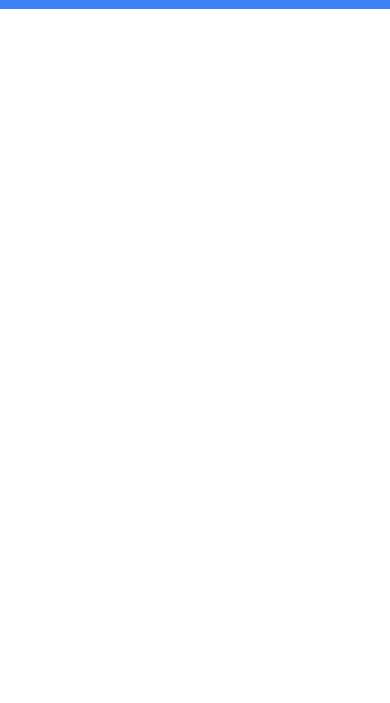
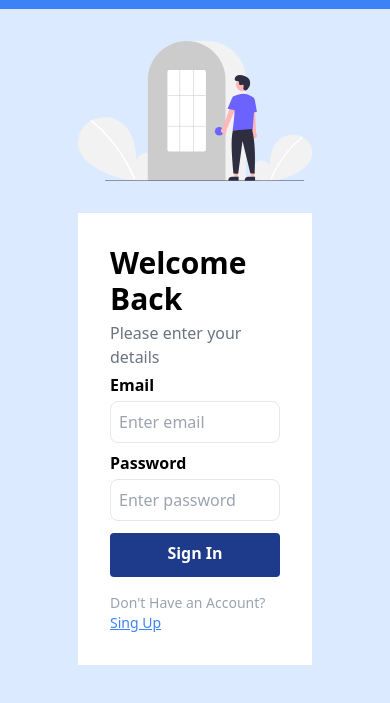
Before and after one commit to tarequr/formTailwind, a website built with Vite: page index.html in a window 390 px wide. Shown: the part 47-750 px from the top of the page. Built offline with nearby package versions, Linux system fonts and the light colour scheme.

Commit message:
core: login form complete for mobile screen

```diff
--- a/index.html
+++ b/index.html
@@ -7,7 +7,7 @@
     <link rel="shortcut icon" href="img/fabicon.png" type="image/x-icon">
     <link rel="stylesheet" href="/css/plugin.css">
 </head>
-<body>
+<body class="bg-blue-100 h-screen">
     <header class="bg-blue-500 py-3 relative">
         <div class="container mx-auto w-3/5 flex justify-between">
             <a href="/index.html" class="
@@ -31,16 +31,41 @@
                     </svg>
                 </button>
 
-                <ul id="mainMenu" class="absolute bg-blue-500 w-full left-0 top-10 p-4 text-center hidden sm:block sm:relative sm:top-0 sm:flex sm:justify-evenly">
+                <ul id="mainMenu" class="absolute bg-blue-500 w-full left-0 top-10 p-4 text-center hidden sm:block sm:relative sm:top-0 sm:flex sm:justify-evenly sm:items-center">
                     <li class="mb-2 sm:mb-0 sm:ml-5"><a class="text-white font-semibold hover:text-blue-900 hover:transition-colors" href="#">Home</a></li>
                     <li class="mb-2 sm:mb-0 sm:ml-5"><a class="text-white font-semibold hover:text-blue-900 hover:transition-colors" href="#">Contact</a></li>
                     <li class="mb-2 sm:mb-0 sm:ml-5"><a class="text-white font-semibold hover:text-blue-900 hover:transition-colors" href="#">Login</a></li>
-                    <li class="mb-2 sm:mb-0 sm:ml-5"><a class="text-white font-semibold hover:text-blue-900 hover:transition-colors" href="#">Sign In</a></li>
+                    <li class="mb-2 sm:mb-0 sm:ml-5"><a class="text-white font-semibold hover:text-blue-300 hover:transition-colors bg-blue-900 px-3 py-3 block rounded pb-4" href="#">Sign In</a></li>
                 </ul>
             </nav>
         </div>
     </header>
 
+    <section class="">
+        <div class="container mx-auto w-3/5 flex justify-between flex-col">
+            <div class="order-2 bg-white p-8">
+                <h3 class="text-3xl font-bold mb-1">Welcome Back</h3>
+                <p class="text-gray-500 mb-1">Please enter your details</p>
+
+                <form action="">
+                    <label for="email" class="font-semibold mb-1 block">Email</label>
+                    <input type="email" placeholder="Enter email" class="border w-full p-2 mb-2 rounded-lg">
+
+                    <label for="password" class="font-semibold mb-1 block">Password</label>
+                    <input type="password" placeholder="Enter password" class="border w-full p-2 mb-3 rounded-lg">
+
+                    <button type="submit" class="text-white font-semibold hover:transition-colors bg-blue-900 px-3 py-2 block rounded pb-3 w-full cursor-pointer hover:bg-violet-800 mb-4">Sign In</button>
+                </form>
+
+                <p class="text-gray-400 text-sm">Don't Have an Account? <a href="#" class="text-blue-500 underline">Sing Up</a></p>
+            </div>
+
+            <div class="order-1 py-8">
+                <img src="/img/login.svg" alt="">
+            </div>
+        </div>
+    </section>
+
     <script type="module" src="js/script.js"></script>
 </body>
 </html>
```
Also changed, not shown: img/login.svg (added), img/login2.svg (added).
